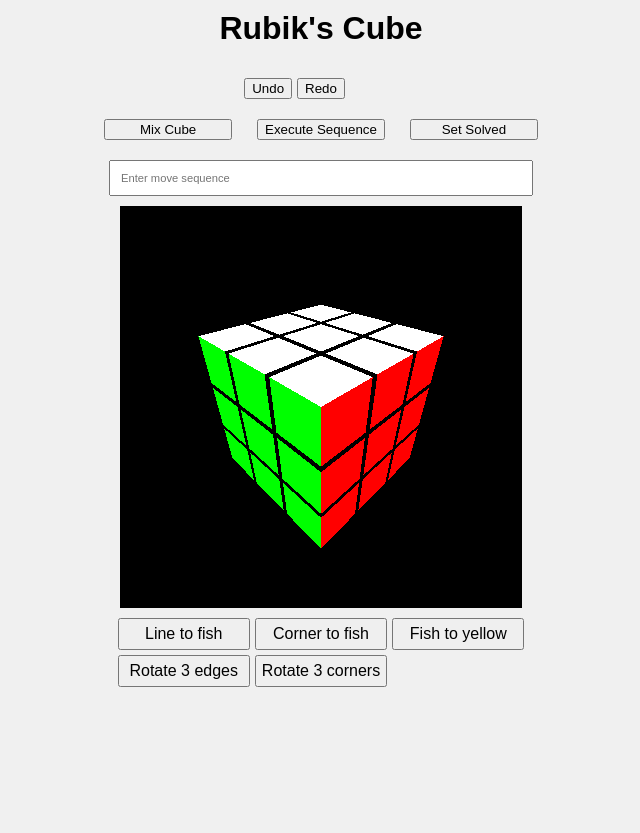
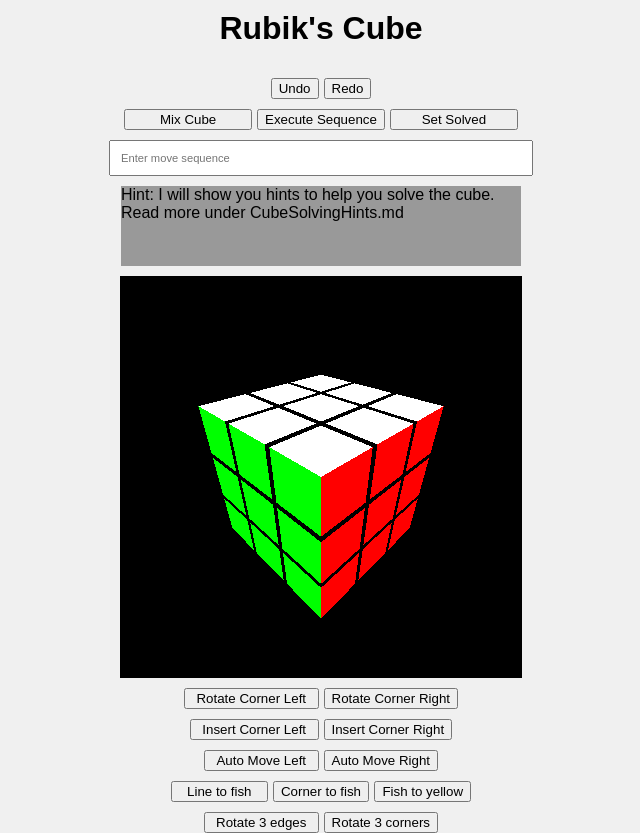
Before and after one commit to aadimiro/Rubik, a Flask app: page / in a window 1280 px wide. Shown: the whole page, without its empty margins (319-959 px from the left). Before the commit the page ends 687 px from the top, so only its background shows below. Run offline with Flask 3, Linux system fonts and the light colour scheme.

Commit message:
Add corner rotation and insertion functionalities with corresponding UI buttons

```diff
--- a/rubiks-cube-app/src/app.py
+++ b/rubiks-cube-app/src/app.py
@@ -100,6 +100,30 @@ def execute_move_sequence(sequence):
 def execute_sequence():
     return execute_move_sequence(request.get_json().get('sequence'))
 
+@app.route('/cube/rotatecornerleft', methods=['POST'])
+def rotatecornerleft():
+    return execute_move_sequence("L' U2 L U")
+
+@app.route('/cube/rotatecornerright', methods=['POST'])
+def rotatecornerright():
+    return execute_move_sequence("R U2 R' U'")
+
+@app.route('/cube/insertcornerleft', methods=['POST'])
+def insertcornerleft():
+    return execute_move_sequence("L' U' L")
+
+@app.route('/cube/insertcornerright', methods=['POST'])
+def insertcornerright():
+    return execute_move_sequence("R U R'")
+
+@app.route('/cube/automoveleft', methods=['POST'])
+def automoveleft():
+    return execute_move_sequence("U' L' F U F'")
+
+@app.route('/cube/automoveright', methods=['POST'])
+def automoveright():
+    return execute_move_sequence("U R F' U' F")
+
 @app.route('/cube/linetofish', methods=['POST'])
 def linetofish():
     return execute_move_sequence("F R U R' U' F'")
--- a/rubiks-cube-app/src/static/css/styles.css
+++ b/rubiks-cube-app/src/static/css/styles.css
@@ -19,7 +19,8 @@ canvas {
 #cubeCanvas {
     width: 400px;
     height: 400px;
-    border: 1px solid #000;
+    border: 1px solid #000000;
+    margin-top: 10px;
 }
 
 .parent-container {
@@ -33,9 +34,6 @@ canvas {
     font-size: 2em;
 }
 
-#mixButton, #executeButton, #SetSolved{
-    margin: 10px;
-}
 
 #sequenceInput {
     width: 400px; /* Set the width of the text field */
@@ -44,14 +42,28 @@ canvas {
     font-size: 0.7em; /* Adjust the font size */
 }
 
-.button-container {
+.button-container3 {
     display: grid;
     grid-template-columns: repeat(3, 1fr);
     gap: 5px;
     margin-top: 10px;
 }
 
-.op-button {
-    padding: 5px;
+.button-container2 {
+    display: grid;
+    grid-template-columns: repeat(2, 1fr);
+    gap: 5px;
+    margin-top: 10px;
+}
+
+#hintText {
+    margin: 0;
     font-size: 1em;
+    color: #000000;
+    background-color: rgb(153, 153, 153);
+    height: 5em; /* Set height to 5 lines */
+    width: 400px; /* Set width to 400px */
+    overflow-wrap: break-word; /* Break long words */
+    white-space: pre-wrap; /* Preserve whitespace and wrap text */
+    overflow: hidden; /* Hide overflow */
 }
--- a/rubiks-cube-app/src/static/js/eventHandler.js
+++ b/rubiks-cube-app/src/static/js/eventHandler.js
@@ -94,6 +94,12 @@ export const EventHandler = {
 
         // Use the reusable function for the buttons
         handleButtonClick('mixButton', '/cube/shuffle', 'Shuffle executed');
+        handleButtonClick('RotateCornerLeft', '/cube/rotatecornerleft', 'Rotate Corner Left executed');
+        handleButtonClick('RotateCornerRight', '/cube/rotatecornerright', 'Rotate Corner Right executed');
+        handleButtonClick('InsertCornerLeft', '/cube/insertcornerleft', 'Insert Corner Left executed');
+        handleButtonClick('InsertCornerRight', '/cube/insertcornerright', 'Insert Corner Right executed');
+        handleButtonClick('AutoMoveLeft', '/cube/automoveleft', 'Auto Move Left executed');
+        handleButtonClick('AutoMoveRight', '/cube/automoveright', 'Auto Move Right executed');
         handleButtonClick('LineToFish', '/cube/linetofish', 'Line to Fish executed');
         handleButtonClick('CornerToFish', '/cube/cornertofish', 'Corner to Fish executed');
         handleButtonClick('FishToYellow', '/cube/fishtoyellow', 'Fish to Yellow executed');
--- a/rubiks-cube-app/src/templates/index.html
+++ b/rubiks-cube-app/src/templates/index.html
@@ -8,21 +8,38 @@
 </head>
 <body>
     <h1 class="title">Rubik's Cube</h1>
-    <div class="button-container">
+    <div class="button-container2">
         <button id="undoButton">Undo</button>
         <button id="redoButton">Redo</button>
     </div>
-    <div class="button-container">
+    <div class="button-container3">
         <button id="mixButton">Mix Cube</button>
         <button id="executeButton">Execute Sequence</button>
         <button id="SetSolved">Set Solved</button>
     </div>
     <input type="text" id="sequenceInput" maxlength="100" placeholder="Enter move sequence">
+    <div id="hintContainer">
+        <p id="hintText">Hint: I will show you hints to help you solve the cube. Read more under CubeSolvingHints.md </p>
+    </div>
     <canvas id="cubeCanvas" width="400" height="400"></canvas>
-    <div class="button-container">
+    <div class="button-container2">
+        <button id="RotateCornerLeft" title= "L' U2 L U" class="op-button">Rotate Corner Left</button>
+        <button id="RotateCornerRight" title= "R U2 R' U'" class="op-button">Rotate Corner Right</button>
+    </div>
+    <div class="button-container2">
+        <button id="InsertCornerLeft" title= "L' U' L" class="op-button">Insert Corner Left</button>
+        <button id="InsertCornerRight" title= "R U R'" class="op-button">Insert Corner Right</button>
+    </div>
+    <div class="button-container2">
+        <button id="AutoMoveLeft" title= "U' L' F U F'" class="op-button">Auto Move Left</button>
+        <button id="AutoMoveRight" title= "U R F' U' F" class="op-button">Auto Move Right</button>
+    </div>
+    <div class="button-container3">
         <button id="LineToFish" title= "F R U R' U' F'" class="op-button">Line to fish</button>
         <button id="CornerToFish" title= "Fw R U R' U' Fw'" class="op-button">Corner to fish</button>
         <button id="FishToYellow" title= "R U R' U R U2 R'" class="op-button">Fish to yellow</button>
+    </div>
+    <div class="button-container2">
         <button id="Rotate3Edges" title="R' U R' U' R' U' R' U R U R2" class="op-button">Rotate 3 edges</button>
         <button id="Rotate3Corners" title="R U' R D2 R' U R D2 R2" class="op-button">Rotate 3 corners</button>
     </div>
```
